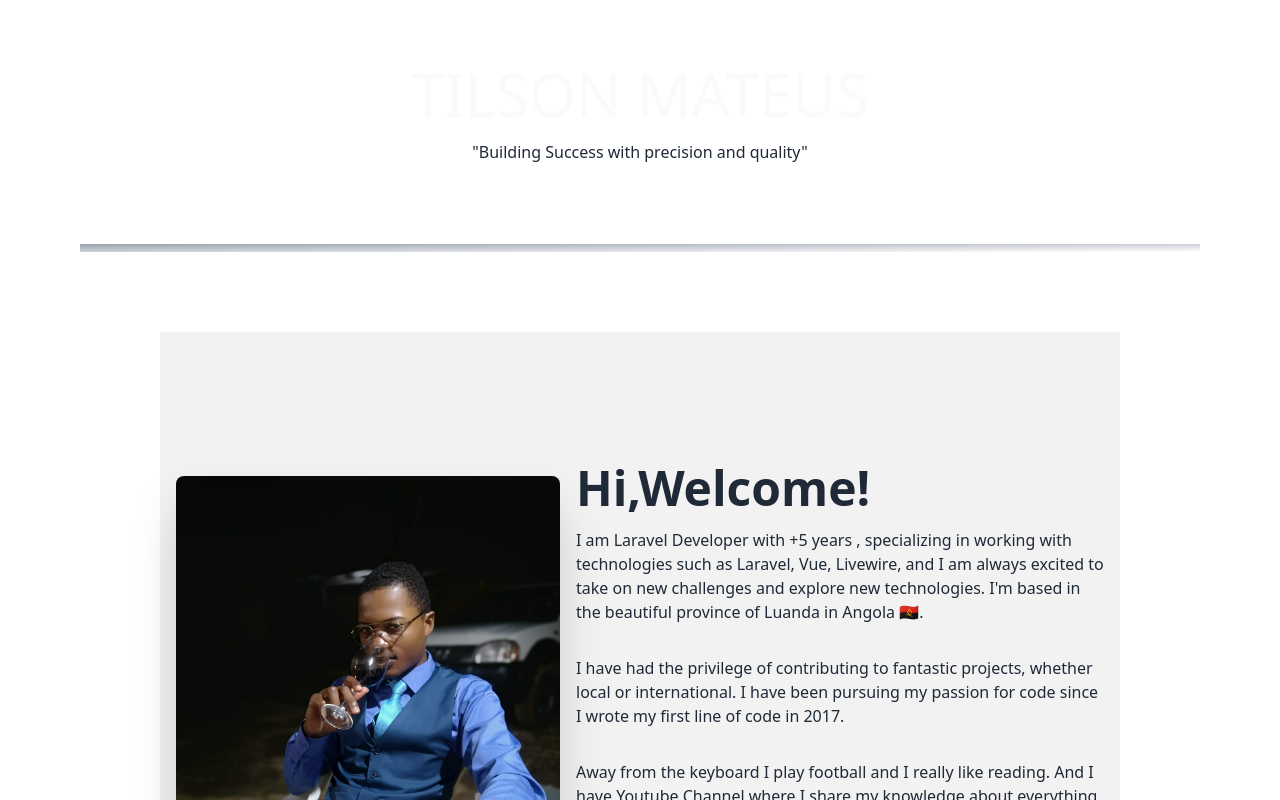
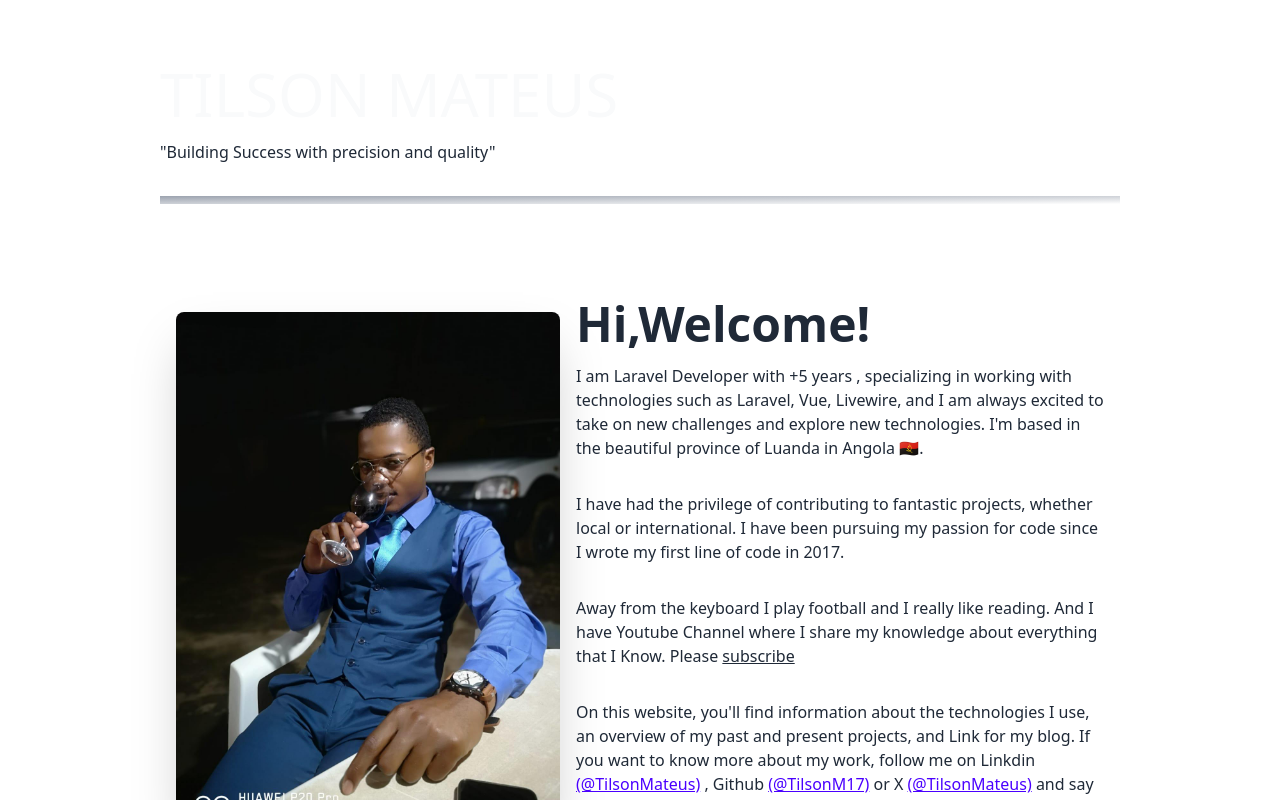
Before and after one commit to TilsonM17/about.tilsonmateus.v2, a Vue app: page / in a window 1280 px wide. Shown: the top 800 px of the page. Built offline with nearby package versions, Linux system fonts and the light colour scheme.

Commit message:
fix bug im mobile version

```diff
--- a/src/components/TitleHeader.vue
+++ b/src/components/TitleHeader.vue
@@ -1,14 +1,12 @@
-<template>
-  <div class="text-center mb-20">
-    <p
-      class="mb-4 text-6xl leading-12 text-gray-50 uppercase font-dis">
+<template class="">
+  <div class="mb-20">
+    <p class="mb-4 text-6xl leading-12 text-gray-50 uppercase font-dis">
       Tilson Mateus
     </p>
 
     <p>
       "Building Success with precision and quality"
     </p>
+    <div class="w-full h-2 mt-4 md:mt-8 sm:h-2 bg-gradient-to-br from-gray-400 to-cool-red mb-20"></div>
   </div>
-
-  <div class="w-full h-10 mt-4 md:mt-8 sm:h-2 bg-gradient-to-br from-gray-400 to-cool-red mb-20"></div>
 </template>
--- a/src/components/WrapperApp.vue
+++ b/src/components/WrapperApp.vue
@@ -6,7 +6,7 @@
 
 
     <main>
-        <div class="container mt-4">
+        <div class="container mt-4 sm:max-w-5xl px-4 mx-auto md:px-8">
             <slot name="title"></slot>
 
             <slot name="body"></slot>
--- a/src/views/HomeView.vue
+++ b/src/views/HomeView.vue
@@ -1,13 +1,6 @@
-<script setup>
-import WrapperApp from '../components/WrapperApp.vue'
-</script>
+<template>
 
-<template>
   <div>
-    <WrapperApp>
-
-      <template #body>
-        <div class="hero min-h-screen bg-base-200">
     <div class="hero-content flex-col lg:flex-row">
       <img src="../assets/proile.png" class="max-w-sm rounded-lg shadow-2xl" />
       <div>
@@ -34,8 +27,8 @@ import WrapperApp from '../components/WrapperApp.vue'
           On this website, you'll find information about the technologies I use, an overview of my past and
           present projects, and Link for my blog. If you want to
           know more about my work, follow me on Linkdin <a class="link link-primary"
-                  href="https://www.linkedin.com/in/tilsonmateus/">(@TilsonMateus)</a> , Github <a
-                  class="link link-primary" href="https://github.com/TilsonM17">(@TilsonM17)</a> or
+            href="https://www.linkedin.com/in/tilsonmateus/">(@TilsonMateus)</a> , Github <a class="link link-primary"
+            href="https://github.com/TilsonM17">(@TilsonM17)</a> or
           X <a class="link link-primary" href="https://x.com/tilsonmateuss">(@TilsonMateus)</a> and say
           <strong>Hello Word!</strong>
         </p>
@@ -43,11 +36,5 @@ import WrapperApp from '../components/WrapperApp.vue'
       </div>
     </div>
   </div>
+
 </template>
-
-
-
-    </WrapperApp>
-
-  </div>
-</template>
```
Lines whose indentation alone changed are shown as unchanged.
